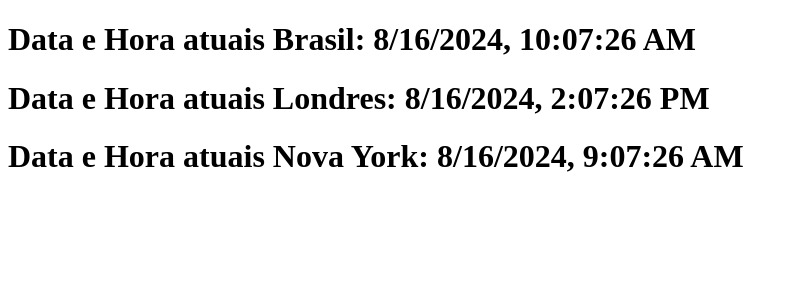
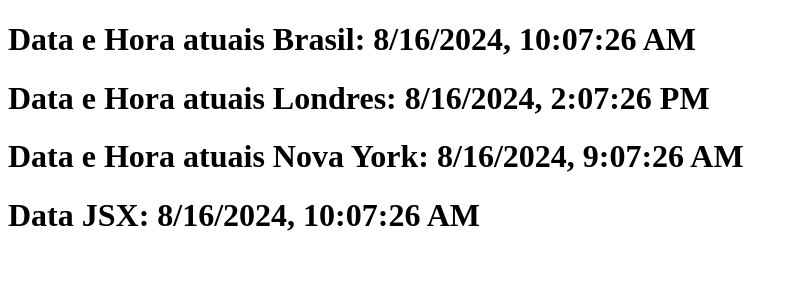
Before and after one commit to Joao-Paulo-Bortolocce/AulaReact01, a React (Create React App) app: page / in a window 1280 px wide. Shown: the top 300 px of the page, without its empty margins (0-798 px from the left). Built offline with nearby package versions, Linux system fonts and the light colour scheme.

Commit message:
Aprendendo a manipular o ciclo de vida de um componente com JSX

```diff
--- a/src/App.js
+++ b/src/App.js
@@ -1,4 +1,5 @@
 import Data from './meusComponentes/Data.js';
+import DataV2 from './meusComponentes/DataV2.jsx';
 
 function App() {
   return (
@@ -6,6 +7,7 @@
       <Data texto="Data e Hora atuais Brasil: " timeZone="-3.00"/>
       <Data texto="Data e Hora atuais Londres: " timeZone="+1.00"/>
       <Data texto="Data e Hora atuais Nova York: " timeZone="-4.00"/>
+      <DataV2 texto="Data JSX: " timeZone={-3.00}></DataV2>
     </div>
   );
 }
--- /dev/null
+++ b/src/meusCOmponentes/DataV2.jsx
@@ -0,0 +1,43 @@
+import userEvent from "@testing-library/user-event";
+import { useEffect, useState } from "react";
+
+//useEffect é um hook que permite gerenciar o ciclo de vida do compontente quando ele pe desenvolvido utilizando a sintaxe JSX
+
+/*useEffect( functio (){
+
+    return function () <-- willUnmout quando o componente é desmontado
+}, [] didMount //executa só uma vez)
+    [lista de valores obersavod] didUpdate para cada valor que foi atualizado
+*/
+
+
+export default function DataV2(props){
+    const[dataAtual,setDataAtual]=useState(new Date().toLocaleString());
+
+
+    function pegaDataDe(timeZone){
+        const dataAtual = new Date();
+        let timeZoneFromDb = parseInt(timeZone);
+        let diferencaTempo= timeZoneFromDb *60 +dataAtual.getTimezoneOffset();
+        let milisegundos =parseInt(dataAtual.getTime() + (diferencaTempo *60 *1000));
+        const data = new Date(milisegundos);
+        return data;
+    }
+
+    //exemplo de didMount
+    useEffect(()=>{
+        setDataAtual(new Date().toLocaleString())
+        return ()=>{}
+    },[]);
+
+    //exemplo de didUpdate
+    useEffect(()=>{
+        setTimeout(()=>{
+            setDataAtual (pegaDataDe(props.timeZone).toLocaleString());
+        },1000);
+    },[dataAtual]) // <-- Observa este atributo e quando o mesmo for alterado chama essa função
+
+    return(
+        <h1>{props.texto || ""}{dataAtual}</h1>
+    );
+}
```
